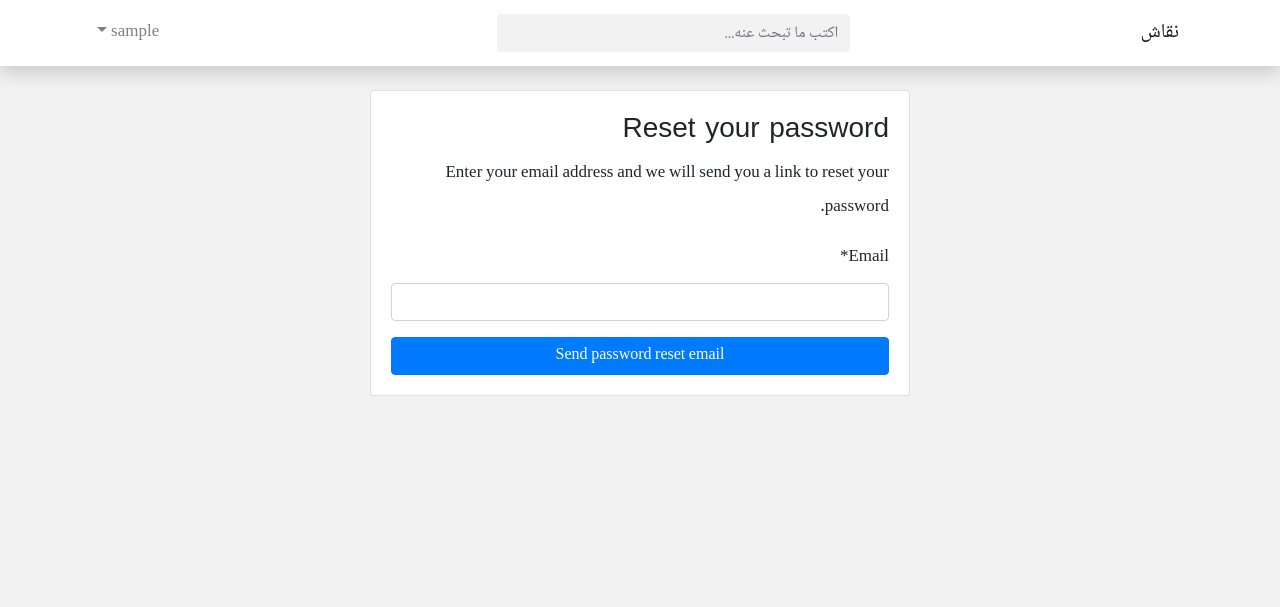
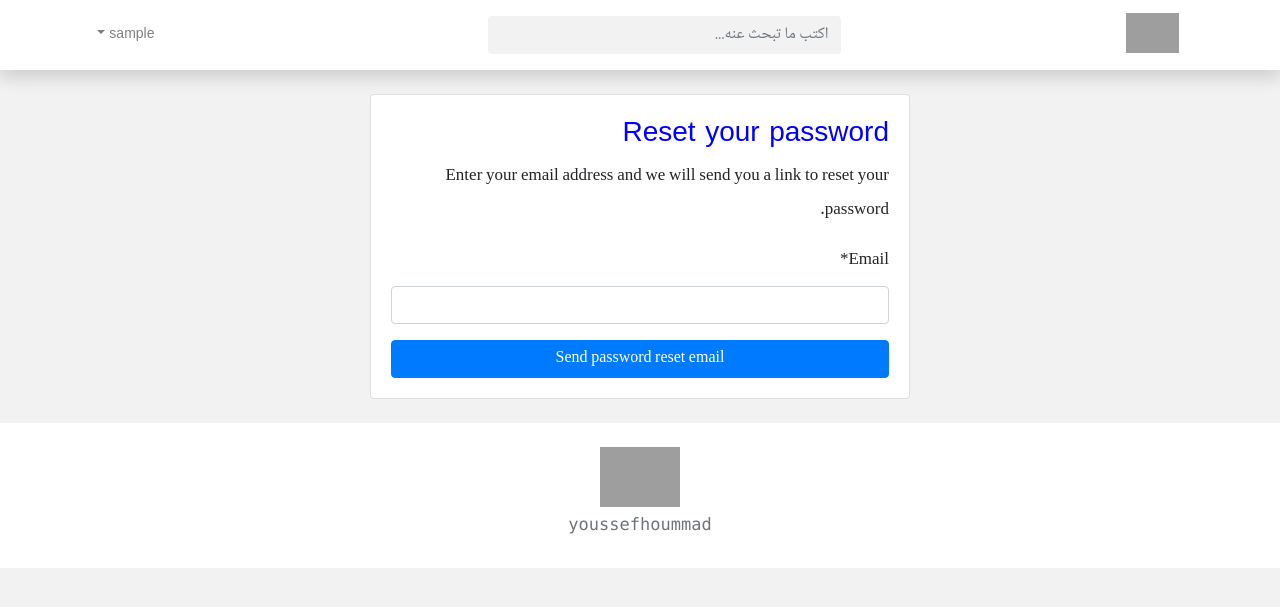
Before and after one commit to youssefhoummad/ni9ash, a Django app: page /reset/ in a window 1280 px wide. Shown: the top 607 px of the page. Run offline with Django 3.2, Linux system fonts and the light colour scheme; the visitor is signed in with stand-in values (Sample User, id 1); parts of the project's set-up code (start-up, migrations or seed data) failed here and were passed over; some libraries are stand-ins or nearby versions; some web fonts are replaced; grey boxes are pictures that could not be loaded.

Commit message:
modify primary color + change structer

```diff
--- a/static/css/app.css
+++ b/static/css/app.css
@@ -11,7 +11,9 @@ body{
 
 h1, h2, h3, h4, h5{
     font-family: 'Noto Kufi Arabic', sans-serif;
+    color: blue;
 }
+
 
 a{
     color: inherit;
@@ -31,3 +33,18 @@ a:hover{
 article img{
     max-width: 100%;
 }
+
+.nav-tabs{
+    border-bottom: 2px solid blue;
+}
+
+.nav-link {
+    padding: 3px 15px;
+    margin-bottom: 2px;
+    font-family: 'Noto Kufi Arabic', sans-serif;
+    font-size: 14px;
+}
+
+.top-arrow, .bottom-arrow{
+    filter: invert(7%) sepia(100%) saturate(7194%) hue-rotate(247deg) brightness(106%) contrast(140%);
+}
--- a/templates/app/_post.html
+++ b/templates/app/_post.html
@@ -14,7 +14,7 @@
             <small class="text-muted"> الوقت:  {{post.created_at|naturaltime}}</small>
         </div>
     </div>
-    <div class="">
+    <div class="mt-2">
         {{ post.get_message_as_markdown }}
     </div>
 </article>
--- a/templates/app/_topic.html
+++ b/templates/app/_topic.html
@@ -16,7 +16,7 @@
             <small class="text-muted"> التعليقات:  {{topic.posts.all.count|add:"-1"}}</small>
         </div>
     </div>
-    <h5 class="mb-4 mt-3">
+    <h5 class="mb-4 mt-2">
         <a href="{% url 'topic' topic.id %}"> <!--class="stretched-link"-->
             {{ topic.subject }}
         </a>
--- a/templates/app/community.html
+++ b/templates/app/community.html
@@ -15,7 +15,7 @@
 {% endblock %}
 
 {% block aside %}
-<div class="bg-white p-3 shadow-sm">
+<div class="bg-white p-3 shadow-sm mb-4">
     <h5><small class="font-weight-bolder">{{ community.name }}</small></h5>
     <p> {{ community.description }} </p>
 </div>
--- a/templates/base.html
+++ b/templates/base.html
@@ -26,7 +26,7 @@
 
 <nav class="navbar navbar-light navbar-expand-lg bg-white shadow">
   <div class="container">
-      <a class="navbar-brand" href="{% url 'home' %}">نقاش</a>
+      <a class="navbar-brand" href="{% url 'home' %}"><img height=40 src="{% static 'img/logo.png' %}"/></a>
       {% include 'app/_search.html' %}
         <div style="float:left">
             <button class="navbar-toggler " type="button" data-toggle="collapse" data-target="#navbarSupportedContent" aria-controls="navbarSupportedContent" aria-expanded="false" aria-label="Toggle navigation">
@@ -58,21 +58,28 @@
       </div>
     </nav>
 
-    <main role="main" class="container text-right">
+  <main role="main" class="container text-right mt-4">
     {% block main %}
-      <div class="row mt-5">
+    <div class="row">
+        <div class="col-md-9">
+          {% block header %}{% endblock %}
+        </div>
+    </div>
+    <div class="row mt-3">
         <div class="col-md-9">
           {% block content %}{% endblock %}
         </div>
         <div class="col-md-3">
-            {% block aside %}
-
-            {% endblock %}
+          {% block aside %}{% endblock %}
         </div>
       </div>
     {% endblock %}
   </main>
 
+  <footer class="text-center bg-white p-4 mt-4">
+    <img height="60" src="{% static 'img/logo.png' %}"/><br>
+    <span class="text-muted text-monospace">youssefhoummad</span>
+  </footer>
 
   <script src="{% static 'js/jquery-3.3.1.slim.min.js' %}"></script>
   <script src="{% static 'js/popper.min.js' %}"></script>
```
Also changed, not shown: templates/app/home.html (+35 -6 lines), templates/app/topic.html (+7 -0 lines). Lines whose indentation alone changed are shown as unchanged.
